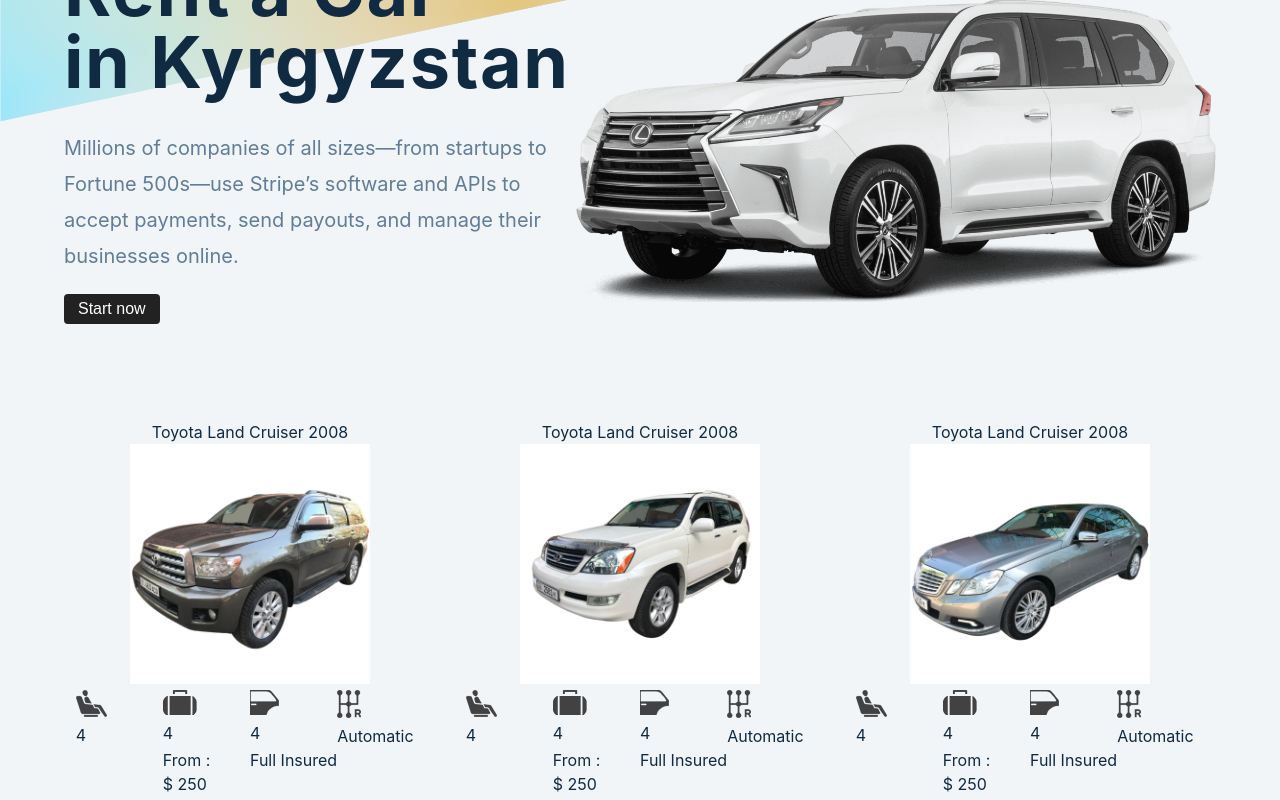
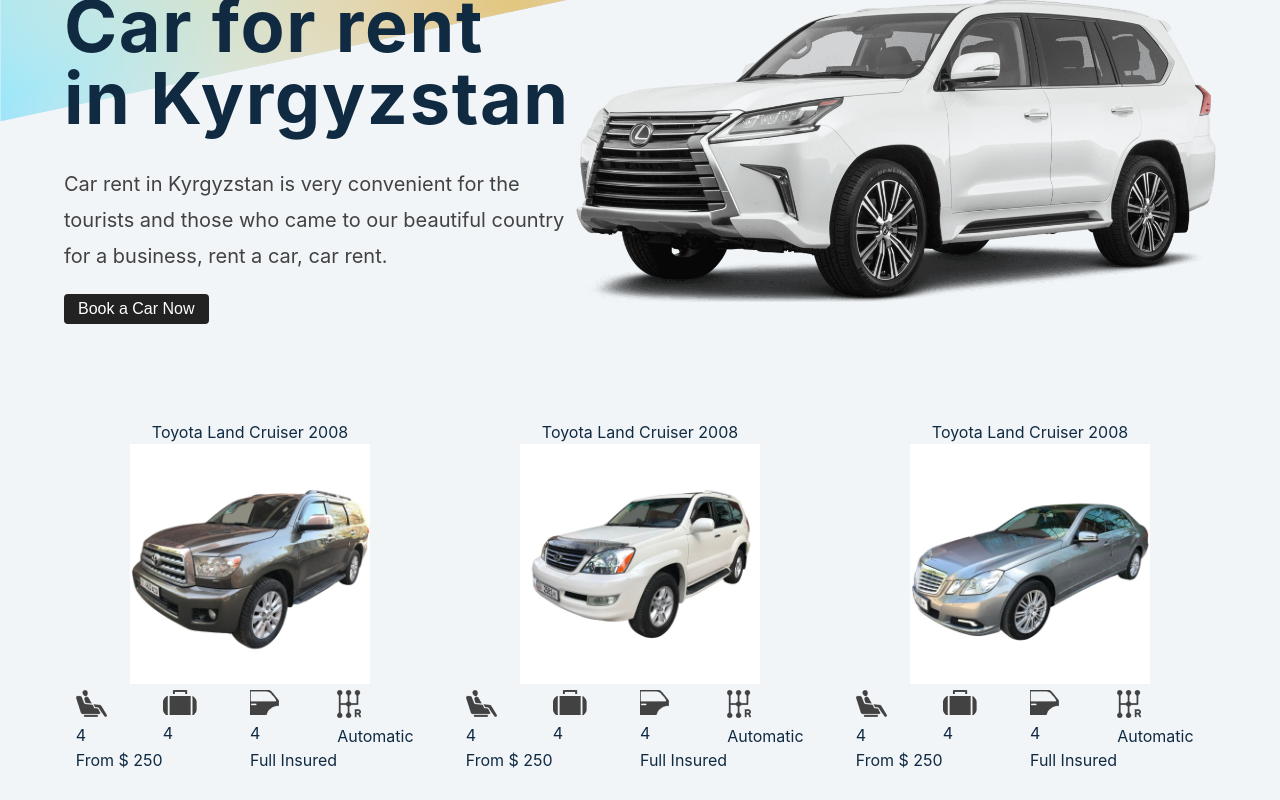
Before and after one commit to ARRIOLALEO/autopark-landing-page, a Next.js app: page / in a window 1280 px wide. Shown: the part 380-1180 px from the top of the page. Built offline with nearby package versions, Linux system fonts and the light colour scheme.

Commit message:
autopark service

```diff
--- a/Components/Cars/car/Car.js
+++ b/Components/Cars/car/Car.js
@@ -10,7 +10,7 @@
            <div className="grid-1"><img src={img} alt={carName} className="img-car"/></div>
             <div className="elements-description">
                 <div className="">
-                <img src="/images/seats.png" all="seats of the car" />
+                <img src="/images/seats.png" alt="seats of the car" />
                 </div>
                 <div className="">
                  {Seets}
@@ -18,7 +18,7 @@
            </div>
             <div className="elements-description">
             <div className="">
-                <img src="/images/bagage.png" all="seats of the car" />
+                <img src="/images/bagage.png" alt="seats of the car" />
              </div>
              <div className="">
                  {Bagage}
@@ -26,32 +26,32 @@
             </div>
             <div className="elements-description">
             <div className="">
-                <img src="/images/door.png" all="seats of the car" />
+                <img src="/images/door.png" alt="seats of the car" />
             </div>
             <div className="">
                 {Doors}
             </div>
                  </div>
             <div className="">
-            <div className="elements-description"><img src="/images/velocity.png" all="seats of the car" />
+            <div className="elements-description"><img src="/images/velocity.png" alt="seats of the car" />
             </div>
             <div className="">
              {Velocity}
              </div>
              </div>
              <div className="">
-            <div className="elements-description">
+            <div className="elements-description"> From $ {price}
             </div>
              </div>
              <div className="">
-            <div className="elements-description"> From :<br/> $ {price}
+            <div className="elements-description">
             </div>
              </div>
              <div className="elements-description">Full Insured
             </div>
             <div className="elements-description">
             </div>
-            <button className="btn grid-2" onClick={()=> showTheModal()}>Book Now</button>
+            <button className="btn grid-2" onClick={()=> showTheModal()} aria-label="Book a Car Bishkek">Book Now</button>
             <Modal showModal={showModal} video ={youTubeVideo}/>
         </div>
     )
--- a/Components/hero/Hero.js
+++ b/Components/hero/Hero.js
@@ -8,19 +8,19 @@
     <section className="hero">
       <div className="hero-center">
         <article className="hero-info">
-          <h1>Rent a Car <br/> in Kyrgyzstan</h1>
+          <h1>Car for rent <br/>in Kyrgyzstan</h1>
           <p>
-            Millions of companies of all sizes—from startups to Fortune 500s—use
-            Stripe’s software and APIs to accept payments, send payouts, and
-            manage their businesses online.
+          Car rent in Kyrgyzstan is very convenient
+           for the tourists and those who came to our beautiful
+            country for a business, rent a car, car rent.
           </p>
           <button className="btn" onClick={()=>{
             showTheModal()
-          }}>Start now</button>
+          }} aria-label="Book a Car Bishkek">Book a Car Now</button>
 
         </article>
         <article className="hero-images">
-      <img src="/images/lexus.png" className="phone-img" alt="phone" />
+      <img src="/images/lexus.png" className="phone-img" alt="phone image lexus bishkek" />
       </article>
       </div>
       <Modal showModal={showModal}/>
--- a/Components/menu.js
+++ b/Components/menu.js
@@ -9,18 +9,18 @@
     const {notShowMenu } = useAppContext()
     return (
         <div className={showTheMenu?'show-menu center-elements':'notshow-menu'}>
-            <button className="btn" onClick={()=>notShowMenu()}>Close the menu</button>
+            <button className="btn" onClick={()=>notShowMenu()} aria-label="Close The Menu">Close the menu</button>
                 <div className="contact-elements-1">
-           <a href="https://wa.me/996555858585"> <FaWhatsapp size={40} color="green"/><span class="text">+996 555858585</span> </a>
+           <a href="https://wa.me/996555858585"> <FaWhatsapp size={40} color="green"/><span className="text">+996 555858585</span> </a>
         </div>
         <div className="contact-elements-2">
-            <a href=""><FcIphone size={40}/><span class="text">+996 555858585</span></a>
+            <a href=""><FcIphone size={40}/><span className="text">+996 555858585</span></a>
         </div>
         <div className="contact-elements-3">
-            <a  href="https://www.instagram.com/autopark.kgz/" target="_blank"><GrInstagram size={40}  color="blue"/><span class="text">@autopark.kgz</span> </a>
+            <a  href="https://www.instagram.com/autopark.kgz/" target="_blank"><GrInstagram size={40}  color="blue"/><span className="text">@autopark.kgz</span> </a>
         </div>
          <div className="contact-elements-4">
-            <a href="https://www.facebook.com/CarRentKyrgyzstan" target="_blank"><AiFillFacebook size={40} color="blue"/><span class="text">@CarRentKyrgyzstan</span>  </a>
+            <a href="https://www.facebook.com/CarRentKyrgyzstan" target="_blank"><AiFillFacebook size={40} color="blue"/><span className="text">@CarRentKyrgyzstan</span>  </a>
          </div>
         </div>
     )
--- a/Components/modal/modal.js
+++ b/Components/modal/modal.js
@@ -30,7 +30,7 @@
       >
         <div className="close">
           {" "}
-          <button className="btn" onClick={() => notShowTheModal()}>
+          <button className="btn" onClick={() => notShowTheModal()} aria-label="Book a Car Bishkek">
             CLOSE
           </button>
         </div>
@@ -50,16 +50,16 @@
 
          {/*  */}
          <div className="contact-elements-1 is-mobile-ok">
-           <a href="https://wa.me/996555858585"> <FaWhatsapp size={30} color="green"/> <span class="text">+996 555858585</span></a>
+           <a href="https://wa.me/996555858585"> <FaWhatsapp size={30} color="green"/> <span className="text">+996 555858585</span></a>
         </div>
         <div className="contact-elements-2 is-mobile-ok">
-            <a href=""><FcIphone size={30}/> <span class="text">+996 555858585</span></a>
+            <a href=""><FcIphone size={30}/> <span className="text">+996 555858585</span></a>
         </div>
         <div className="contact-elements-3 is-mobile-ok">
-            <a  href="https://www.instagram.com/autopark.kgz/" target="_blank"><GrInstagram size={30}  color="blue"/><span class="text">@autopark.kgz </span></a>
+            <a  href="https://www.instagram.com/autopark.kgz/" target="_blank"><GrInstagram size={30}  color="blue"/><span className="text">@autopark.kgz </span></a>
         </div>
          <div className="contact-elements-4 is-mobile-ok">
-            <a href="https://www.facebook.com/CarRentKyrgyzstan" target="_blank"><AiFillFacebook size={30} color="blue"/><span class="text">@CarRentKyrgyzstan</span></a>
+            <a href="https://www.facebook.com/CarRentKyrgyzstan" target="_blank"><AiFillFacebook size={30} color="blue"/><span className="text">@CarRentKyrgyzstan</span></a>
          </div>
       </div>
     </div>
--- a/data/allCars.js
+++ b/data/allCars.js
@@ -133,7 +133,7 @@
   },
   ,
   {
-    id:11,
+    id:12,
     carName: "Toyota Land Cruiser 2008",
     price: 250,
     img:"/images/12.jpg",
--- a/pages/index.js
+++ b/pages/index.js
@@ -11,15 +11,17 @@
   return (
     <>
       <Head>
-        <title>Create Next App</title>
-        <link rel="icon" href="/favicon.ico" />
+      <title>Car rent in Kyrgyzstan</title>
+      <meta name="keywords" content="Car rent  in Kyrgyzstan, rent a car, car rent."/>
+      <meta name="description" content="Car rent in Kyrgyzstan is very convenient for the tourists and those who came to our beautiful country for a business, rent a car, car rent."/>
+      <link rel="icon" href="/favicon.ico" />
       </Head>
       <Menu showTheMenu = {showMenu}/>
 <nav className="nav">
   <div className="nav-center">
     <div className="nav-header">
       <img src="/images/autopark.png" alt="" className="nav-logo"/>
-      <button className="btn toggle-btn" onClick={()=> showMenuOn()}>
+      <button className="btn toggle-btn" onClick={()=> showMenuOn()} aria-label="open the menu">
         <svg stroke="currentColor" fill="currentColor" stroke-width="0" viewBox="0 0 448 512" height="1em" width="1em" xmlns="http://www.w3.org/2000/svg"><path d="M16 132h416c8.837 0 16-7.163 16-16V76c0-8.837-7.163-16-16-16H16C7.163 60 0 67.163 0 76v40c0 8.837 7.163 16 16 16zm0 160h416c8.837 0 16-7.163 16-16v-40c0-8.837-7.163-16-16-16H16c-8.837 0-16 7.163-16 16v40c0 8.837 7.163 16 16 16zm0 160h416c8.837 0 16-7.163 16-16v-40c0-8.837-7.163-16-16-16H16c-8.837 0-16 7.163-16 16v40c0 8.837 7.163 16 16 16z"></path></svg>
      </button>
     </div>
@@ -29,7 +31,12 @@
 
  <Hero/>
  <Cars/>
+<section className="information-bottom">
+<h3>Car rent without a driver</h3>
 
+<p>Car rent without a driver is very convenient for the tourists and those who came to our beautiful country for a business. If you use our services you will understand that car rent without a driver is a very convenient of moving around. In our company you can select the best car that will fit your desires. Car rent without a driver will help you to enjoy the freedom of movement. Our company guarantees high quality services of this kind.</p>
+<p>Our company offers car rental services in Bishkek for many years and guarantees you the best conditions and an excellent stay in our country. We have a large selection of cars for rent in Kyrgyzstan. All our cars are in good condition, which guarantees your safety on the roads of Kyrgyzstan. Our car rental experts are ready to give you advice and answer any questions you may have about rent of cars in Kyrgyzstan. To use our services of car rent in Bishkek, you need to be over 25 years old, have a passport and driver's license. That's all! Within 5 minutes in our office or wherever you want to you we fulfill documents of car rent in Kyrgyzstan, then you will be given the keys - and your chosen car with a full tank of gasoline will be at your disposal! On our cars for rent you can go to wonderful places such as Issyk Kul, Son-Kul, Osh, Jalal-Abad, etc. Besides car rental services in Bishkek, you can also book with us and other tourist services such as hotels, tours, to make your stay in our country the most enjoyable and interesting. Our clients and partners are always happy with our quality service and excellent cars for rent in Kyrgyzstan.</p>
+</section>
       <footer className={styles.footer}>
         <a
           href="https://vercel.com?utm_source=create-next-app&utm_medium=default-template&utm_campaign=create-next-app"
--- a/styles/globals.css
+++ b/styles/globals.css
@@ -24,7 +24,7 @@
   --clr-grey-3: hsl(209, 34%, 30%);
   --clr-grey-4: hsl(209, 28%, 39%);
   /* grey used for paragraphs */
-  --clr-grey-5: hsl(210, 22%, 49%);
+  --clr-grey-5: hsl(0, 0%, 26%);
   --clr-grey-6: hsl(209, 23%, 60%);
   --clr-grey-7: hsl(211, 27%, 70%);
   --clr-grey-8: hsl(210, 31%, 80%);
@@ -625,3 +625,9 @@
 .text{
   font-size: 1.5em;
 }
+.information-bottom{
+    padding: 0 5em;
+    text-align: center;
+    padding-bottom: 2em;
+    color: black;
+}
```
